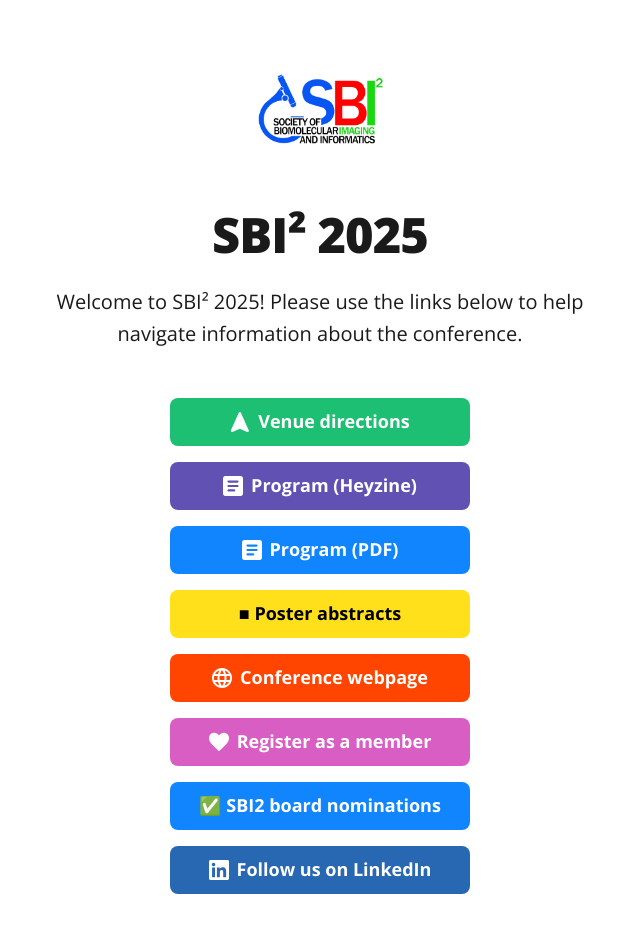
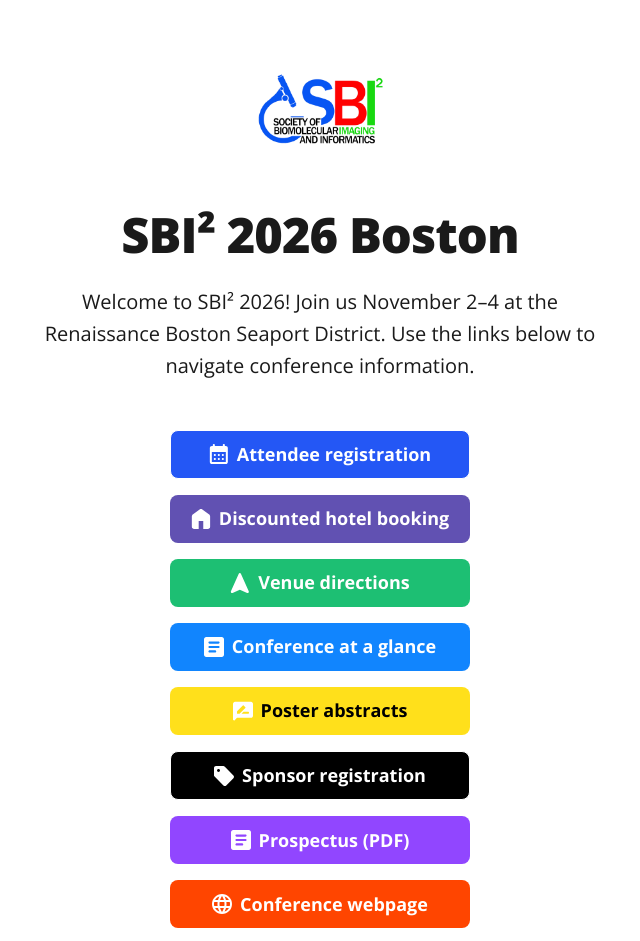
Before and after one commit to sbi2-org/sbi2-org.github.io, a plain HTML site: page index.html in a window 1280 px wide. Shown: the top 941 px of the page, without its empty margins (320-960 px from the left). Drawn offline with Linux system fonts and the light colour scheme.

Commit message:
Update links for 2026 Boston conference (#9)
* update links for 2026 Boston conference

* remove closed award submissions, label poster abstracts deadline

* shorten poster and sponsor labels, add sponsor icon, auto-hide abstracts after deadline

* differentiate sponsor buttons, rename prospectus to match document

```diff
--- a/index.html
+++ b/index.html
@@ -7,11 +7,11 @@
     <meta name="viewport" content="width=device-width, initial-scale=1">
 
     <!-- Page Title - Change this to your name/brand (50-60 characters recommended) -->
-    <title>SBI2 - Links</title>
+    <title>SBI2 2026 Boston Conference - Links</title>
     <link rel="icon" type="image/x-icon" href="/images/avatar.png"> <!-- Update this with your own favicon -->
 
     <!-- Meta Description - Write a description (150-160 characters recommended) -->
-    <meta name="description" content="Society of Biomolecular Imaging & Informatics (SBI²) links page.">
+    <meta name="description" content="Society of Biomolecular Imaging & Informatics (SBI²) 2026 Boston conference links page.">
 
     <!-- Keywords -->
     <meta name="keywords" content="biology, microscropy, imaging, informatics, research, industry, science">
@@ -51,42 +51,48 @@
 
             <!-- Replace with your name or brand -->
             <h1>
-              <div>SBI² 2025</div>
+              <div>SBI² 2026 Boston</div>
             </h1>
 
             <!-- Add a short description about yourself or your brand -->
-            <p>Welcome to SBI² 2025! Please use the links below to help navigate information about the conference.</p>
+            <p>Welcome to SBI² 2026! Join us November 2&ndash;4 at the Renaissance Boston Seaport District. Use the links below to navigate conference information.</p>
 
             <div class="button-stack" role="navigation">
 
+              <a class="button button-default" href="https://sbi2.org/2026-sbi2-conference-registration/" target="_blank" rel="noopener" role="button"><img class="icon" aria-hidden="true" src="images/icons/generic-calendar.svg" alt="Calendar Icon">Attendee registration</a>
+
+              <a class="button button-gitlab" href="https://book.passkey.com/event/51149003/owner/52950/home" target="_blank" rel="noopener" role="button"><img class="icon" aria-hidden="true" src="images/icons/generic-homepage.svg" alt="Homepage Icon">Discounted hotel booking</a>
+
               <a class="button button-fiverr" href="https://maps.app.goo.gl/UgzD5F2ddY68nkqu5" target="_blank" rel="noopener" role="button"><img class="icon" aria-hidden="true" src="images/icons/generic-map.svg" alt="Map Icon">Venue directions</a>
 
-              <a class="button button-gitlab" href="https://heyzine.com/flip-book/238eaf6526.html" target="_blank" rel="noopener" role="button"><img class="icon" aria-hidden="true" src="images/icons/generic-blog.svg" alt="Blog Icon">Program (Heyzine)</a>
+              <a class="button button-bluesky" href="https://drive.google.com/file/d/1WQ49QNq25ScnX7ce6-OybpNVh7q1D1Bf/view?usp=drive_link" rel="noreferrer noopener" role="button" target="_blank"><img class="icon" aria-hidden="true" src="images/icons/generic-blog.svg" alt="Blog Icon">Conference at a glance</a>
 
-              <a class="button button-bluesky" href="https://sbi2.org/wp-content/uploads/2025/10/SBI2-2025_Program_1025_compressed.pdf" rel="noreferrer noopener" role="button" target="_blank"><img class="icon" aria-hidden="true" src="images/icons/generic-blog.svg" alt="Website Icon">Program (PDF)</a>
+              <a id="poster-abstracts" class="button button-mailchimp" href="https://www.jotform.com/form/261656868015162" target="_blank" rel="noopener" role="button"><img class="icon" aria-hidden="true" src="images/icons/generic-review.svg" alt="Review Icon">Poster abstracts</a>
 
-              <a class="button button-mailchimp" href="https://sbi2.org/conference/2025-posters/" target="_blank" rel="noopener" role="button"> ■ Poster abstracts</a>
+              <a class="button button-kit" href="https://www.jotform.com/form/260756270767163" target="_blank" rel="noopener" role="button"><img class="icon" aria-hidden="true" src="images/icons/generic-shopping-tag.svg" alt="Tag Icon">Sponsor registration</a>
 
-              <a class="button button-reddit" href="https://sbi2.org/conference" target="_blank" rel="noopener" role="button"><img class="icon" aria-hidden="true" src="images/icons/generic-website.svg" alt="Website Icon">Conference webpage</a>
+              <a class="button button-twitch" href="https://sbi2.org/wp-content/uploads/2026/04/2026-SBI2-Prospectus.pdf" target="_blank" rel="noopener" role="button"><img class="icon" aria-hidden="true" src="images/icons/generic-blog.svg" alt="Document Icon">Prospectus (PDF)</a>
+
+              <a class="button button-reddit" href="https://sbi2.org/2026-sbi2-conference-boston/" target="_blank" rel="noopener" role="button"><img class="icon" aria-hidden="true" src="images/icons/generic-website.svg" alt="Website Icon">Conference webpage</a>
 
               <a class="button button-vimeo" style="background: rgb(216, 94, 196)" href="https://sbi2.org/membership/register/" rel="noopener" role="button"><img class="icon" aria-hidden="true" alt="Heart Icon" src="images/icons/heart.svg">Register as a member</a>
-
-              <a class="button button-bluesky" href="https://docs.google.com/forms/d/e/1FAIpQLSejnu3lPXX63iTEYrVSX6wvUIjk3Zrvioej2ROCc2IU00y5uQ/viewform" rel="noreferrer noopener" role="button" target="_blank">✅ SBI2 board nominations</a>
 
               <a class="button button-linked" href="https://www.linkedin.com/company/society-of-biomolecular-imaging-and-informatics" target="_blank" rel="noopener" role="button"><img class="icon" aria-hidden="true" src="images/icons/linkedin.svg" alt="LinkedIn Logo">Follow us on LinkedIn</a>
 
 
+      </div>
 
-
-
-
-
-
-
-
-
-
-      </div>
+      <script>
+        // Hide the poster abstracts button after the submission deadline
+        // (Oct 5, 2026, end of day, conference local time: America/New_York).
+        (function () {
+          var deadline = new Date('2026-10-06T00:00:00-04:00'); // 00:00 EDT = Oct 5 23:59
+          var btn = document.getElementById('poster-abstracts');
+          if (btn && new Date() >= deadline) {
+            btn.remove();
+          }
+        })();
+      </script>
       <footer>
          Brought to you by <a href="https://sbi2.org" target="_blank" rel="noopener">SBI²</a>.
     </div>
```
